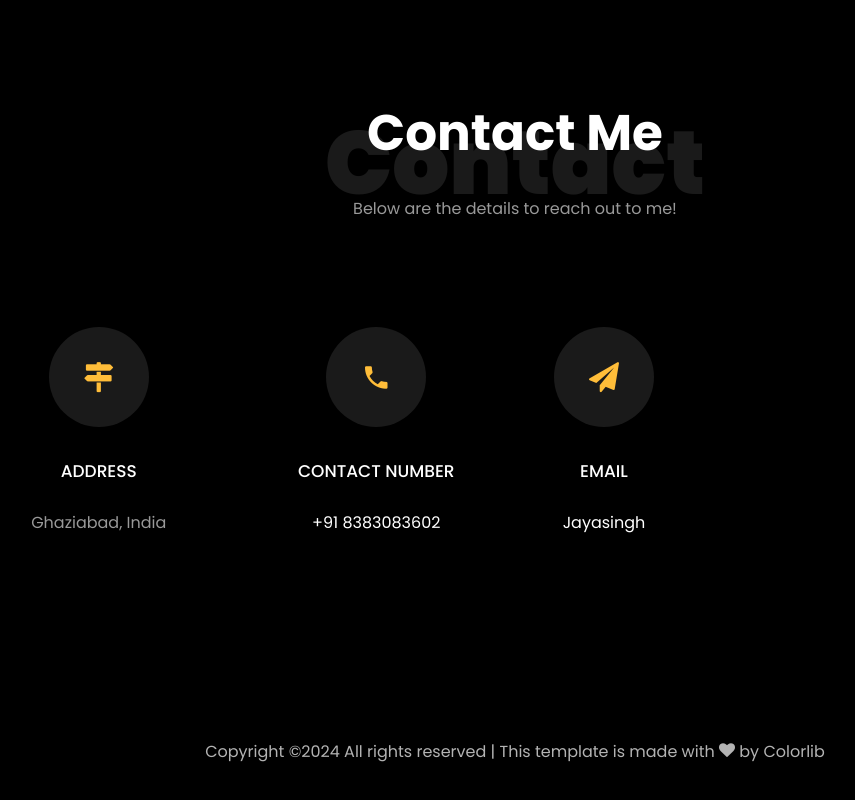
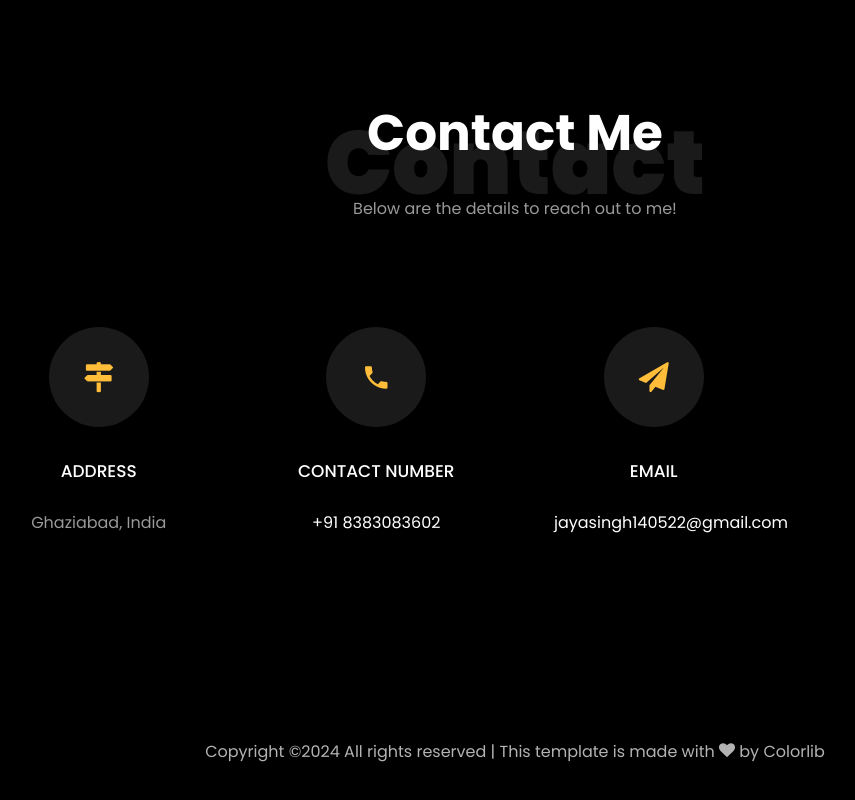
Before and after one commit to Jayasr31/Jayasr31.github.io, a plain HTML site: page index.html in a window 1280 px wide. Shown: the part 4124-4924 px from the top of the page, without its empty margins (125-980 px from the left). Drawn offline with Linux system fonts and the light colour scheme; files whose address does not match are found by name.

Commit message:
Update index.html

```diff
--- a/index.html
+++ b/index.html
@@ -489,7 +489,7 @@
           			<span class="icon-paper-plane"></span>
           		</div>
           		<h3 class="mb-4">Email </h3>
-	            <p><a href="mailto:jayasingh140522@gmail.com">Jayasingh</a></p>
+	            <p><a href="mailto:jayasingh140522@gmail.com">jayasingh140522@gmail.com</a></p>
 	          </div>
 
 
```
